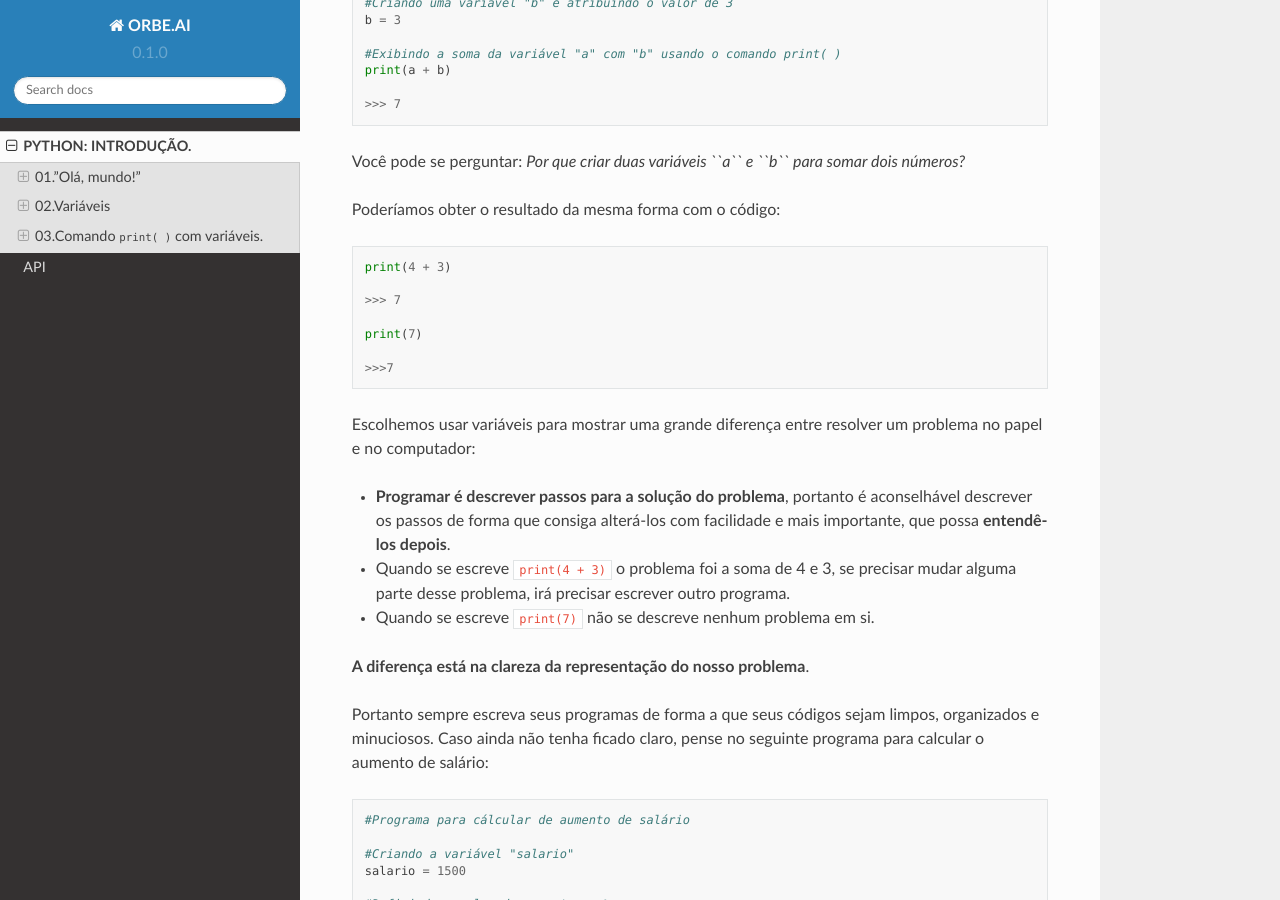
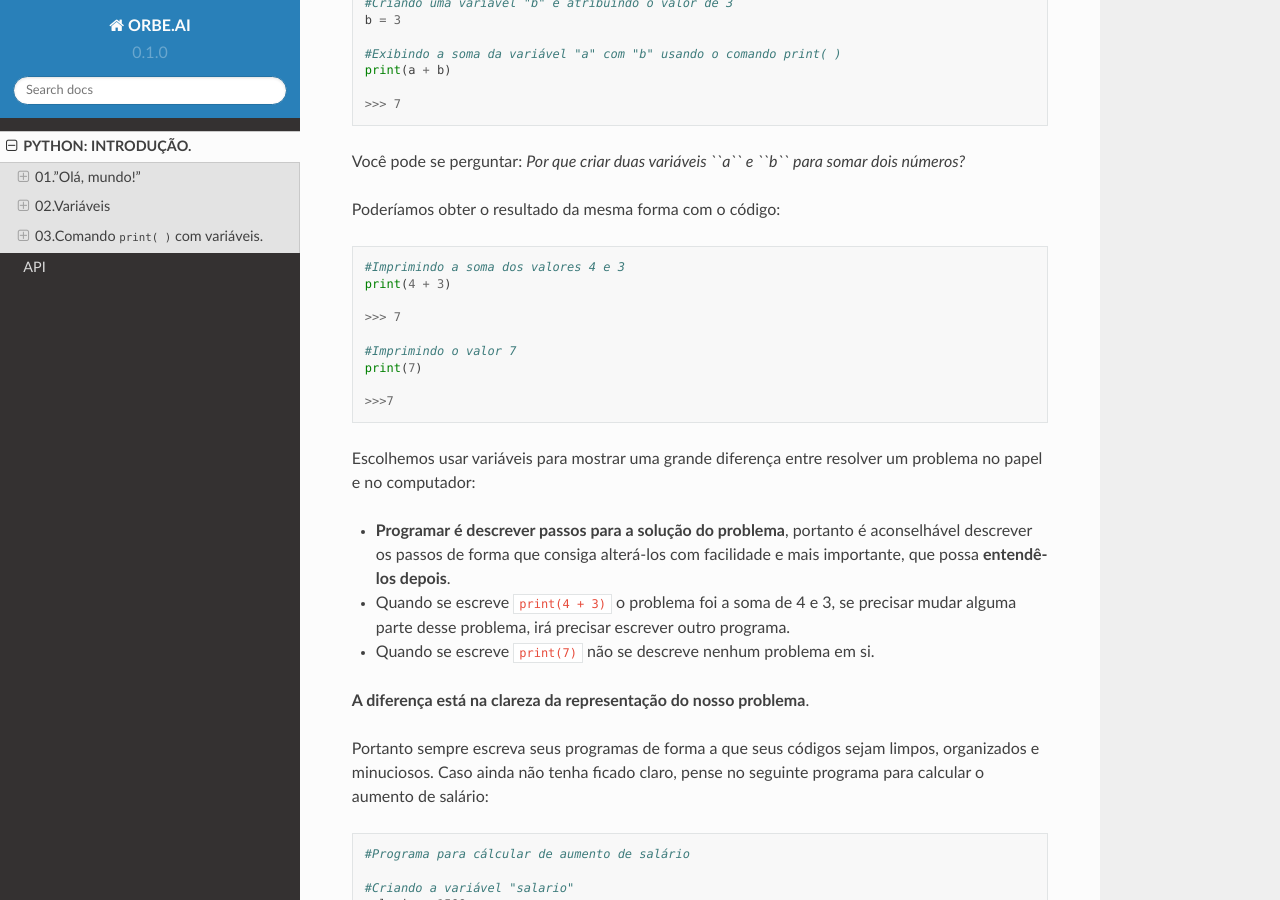
Before and after one commit to OrbeAI/rtd-python, a Sphinx documentation site: the page built from docs/source/python_introducao.rst, in a window 1280 px wide and 900 px high, scrolled down 2510 px. Built offline with Sphinx 7.4.7 and the Read the Docs theme 2.0.0, drawn with Linux system fonts in a browser that asks for light colours.

Commit message:
Update python_introducao.rst

```diff
--- a/docs/source/python_introducao.rst
+++ b/docs/source/python_introducao.rst
@@ -135,10 +135,12 @@ Poderíamos obter o resultado da mesma forma com o código:
 
 .. code-block:: python
 
+   #Imprimindo a soma dos valores 4 e 3
    print(4 + 3)
 
    >>> 7
 
+   #Imprimindo o valor 7
    print(7)
 
    >>>7
```
